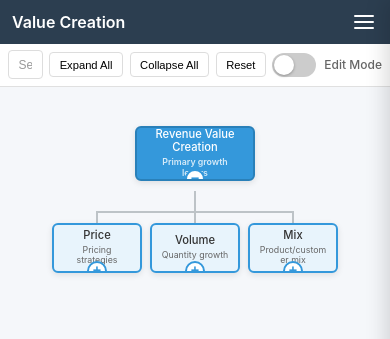
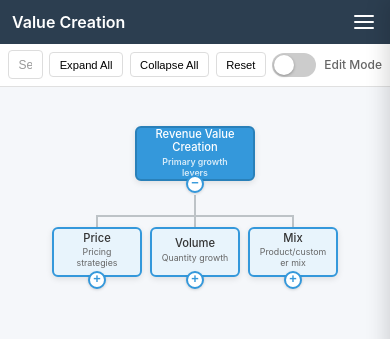
Before and after one commit to charlesart/value-tree-app-, a website: page index.html in a window 390 px wide. Shown: the top 339 px of the page. Drawn offline with Linux system fonts and the light colour scheme; no server answers.

Commit message:
Fix toggle button positioning on mobile
- Move toggle button fully outside node box
- Add shadow for better visibility
- Adjust spacing for cleaner layout
- Remove overflow:hidden that was cutting off button

Co-Authored-By: Claude Opus 4.5 <noreply@anthropic.com>

```diff
--- a/styles.css
+++ b/styles.css
@@ -317,9 +317,9 @@ nav a.disabled {
     background: white;
     border: 2px solid #3498db;
     border-radius: 6px;
-    padding: 0.5rem 0.6rem;
+    padding: 0.4rem 0.5rem 0.6rem 0.5rem;
     width: 100px;
-    min-height: 50px;
+    min-height: 46px;
     height: auto;
     text-align: center;
     position: relative;
@@ -328,7 +328,6 @@ nav a.disabled {
     display: flex;
     flex-direction: column;
     justify-content: center;
-    overflow: hidden;
 }
 
 .node.root {
@@ -387,16 +386,16 @@ nav a.disabled {
 /* Toggle Button - Mobile */
 .toggle-btn {
     position: absolute;
-    bottom: -10px;
+    bottom: -14px;
     left: 50%;
     transform: translateX(-50%);
-    width: 20px;
-    height: 20px;
+    width: 18px;
+    height: 18px;
     border-radius: 50%;
     border: 2px solid #3498db;
     background: white;
     color: #3498db;
-    font-size: 0.9rem;
+    font-size: 0.8rem;
     font-weight: bold;
     cursor: pointer;
     display: flex;
@@ -405,6 +404,7 @@ nav a.disabled {
     z-index: 10;
     transition: all 0.2s;
     line-height: 1;
+    box-shadow: 0 1px 3px rgba(0,0,0,0.15);
 }
 
 .toggle-btn:active {
@@ -414,7 +414,7 @@ nav a.disabled {
 
 /* Connector Lines */
 .children-wrapper {
-    margin-top: 12px;
+    margin-top: 16px;
     position: relative;
 }
 
```
